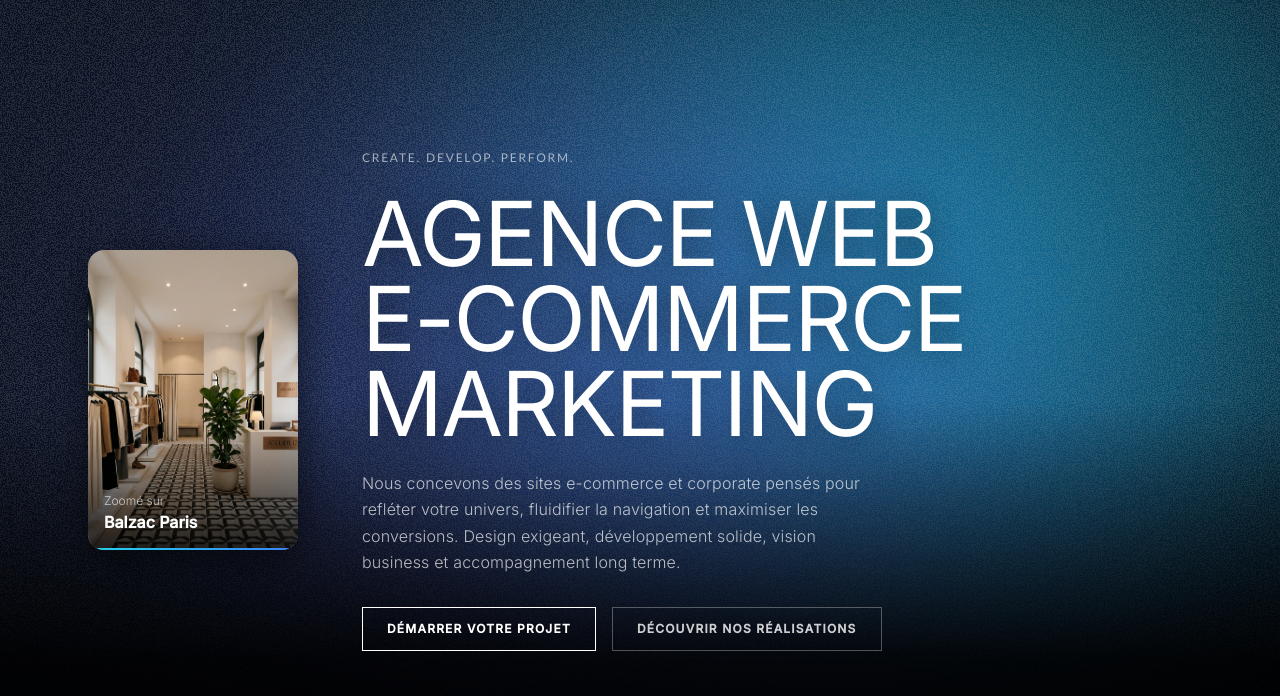
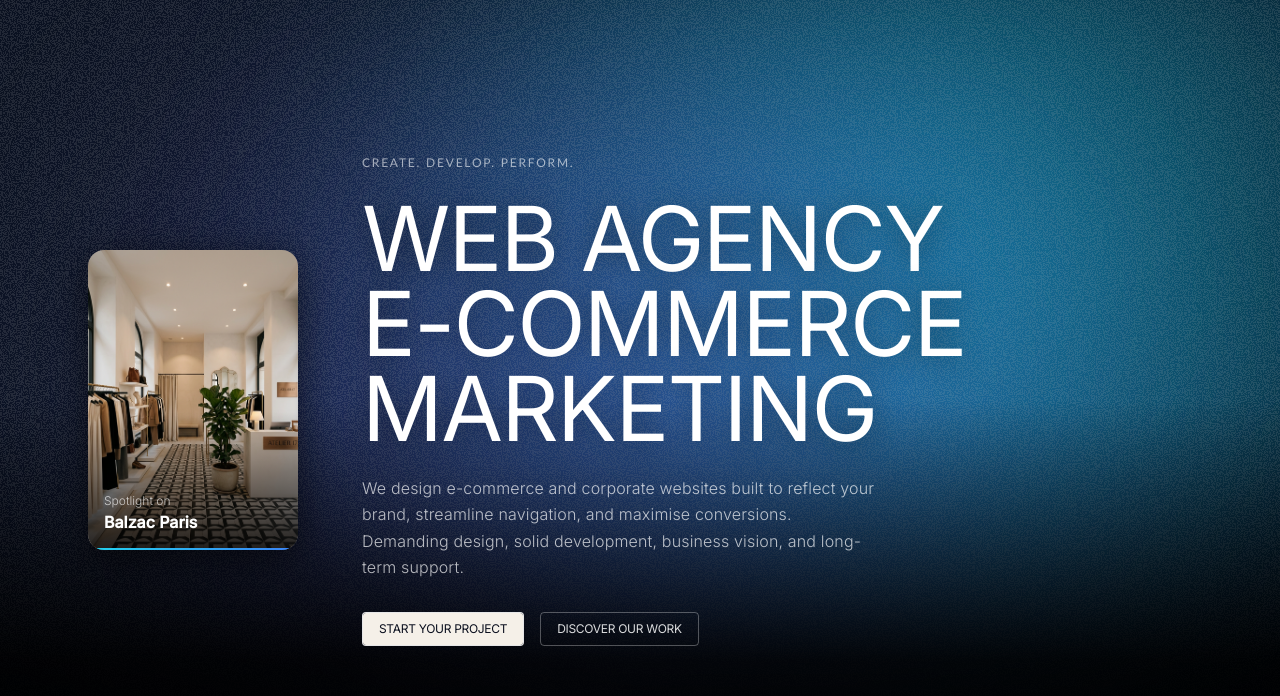
Before and after one commit to artkrasdev/tapilla, a Next.js app: page / in a window 1280 px wide. Shown: the top 696 px of the page. Built offline with nearby package versions, Linux system fonts and the light colour scheme.

Commit message:
Add Hero Section

```diff
--- a/app/layout.tsx
+++ b/app/layout.tsx
@@ -3,7 +3,7 @@ import { Inter, Geist } from "next/font/google";
 import "./globals.css";
 import { cn } from "@/lib/utils";
 
-const geist = Geist({subsets:['latin'],variable:'--font-sans'});
+const geist = Geist({ subsets: ['latin'], variable: '--font-sans' });
 
 const inter = Inter({
   variable: "--font-inter",
@@ -12,7 +12,7 @@ const inter = Inter({
 });
 
 export const metadata: Metadata = {
-  title: "Create Next App",
+  title: "Web Agency",
   description: "Generated by create next app",
 };
 
--- a/components/HeroSection.tsx
+++ b/components/HeroSection.tsx
@@ -3,6 +3,7 @@
 import Image from "next/image";
 import { useEffect, useRef } from "react";
 import gsap from "gsap";
+import { Button } from "@/components/ui/button";
 
 // ── Idle animation parameters ────────────────────────────────────────────────
 // Cyan blob: wider, faster lemniscate
@@ -202,7 +203,7 @@ export default function HeroSection() {
                         priority
                     />
                     <div className="hero-card-overlay">
-                        <span className="hero-card-label">Zoomé sur</span>
+                        <span className="hero-card-label">Spotlight on</span>
                         <span className="hero-card-name">Balzac Paris</span>
                     </div>
                     <div className="hero-card-accent" />
@@ -213,7 +214,7 @@ export default function HeroSection() {
                     <p className="hero-tagline">Create. Develop. Perform.</p>
 
                     <h1 className="hero-heading">
-                        Agence Web
+                        Web Agency
                         <br />
                         E-Commerce
                         <br />
@@ -221,19 +222,18 @@ export default function HeroSection() {
                     </h1>
 
                     <p className="hero-description">
-                        Nous concevons des sites e-commerce et corporate pensés pour
-                        refléter votre univers, fluidifier la navigation et maximiser les
-                        conversions. Design exigeant, développement solide, vision business
-                        et accompagnement long terme.
+                        We design e-commerce and corporate websites built to reflect your
+                        brand, streamline navigation, and maximise conversions. Demanding
+                        design, solid development, business vision, and long-term support.
                     </p>
 
                     <div className="hero-ctas">
-                        <a href="#" className="hero-btn-primary">
-                            Démarrer votre projet
-                        </a>
-                        <a href="#" className="hero-btn-secondary">
-                            Découvrir nos réalisations
-                        </a>
+                        <Button render={<a href="#" />}>
+                            Start your project
+                        </Button>
+                        <Button variant="secondary" render={<a href="#" />}>
+                            Discover our work
+                        </Button>
                     </div>
                 </div>
 
--- a/components/ui/button.tsx
+++ b/components/ui/button.tsx
@@ -6,33 +6,17 @@ import { cva, type VariantProps } from "class-variance-authority"
 import { cn } from "@/lib/utils"
 
 const buttonVariants = cva(
-  "group/button inline-flex shrink-0 items-center justify-center rounded-lg border border-transparent bg-clip-padding text-sm font-medium whitespace-nowrap transition-all outline-none select-none focus-visible:border-ring focus-visible:ring-3 focus-visible:ring-ring/50 disabled:pointer-events-none disabled:opacity-50 aria-invalid:border-destructive aria-invalid:ring-3 aria-invalid:ring-destructive/20 dark:aria-invalid:border-destructive/50 dark:aria-invalid:ring-destructive/40 [&_svg]:pointer-events-none [&_svg]:shrink-0 [&_svg:not([class*='size-'])]:size-4",
+  "group/button inline-flex shrink-0 items-center justify-center rounded-lg border border-transparent bg-clip-padding text-xs whitespace-nowrap transition-all outline-none select-none focus-visible:border-ring focus-visible:ring-3 focus-visible:ring-ring/50 disabled:pointer-events-none disabled:opacity-50 aria-invalid:border-destructive aria-invalid:ring-3 aria-invalid:ring-destructive/20 dark:aria-invalid:border-destructive/50 dark:aria-invalid:ring-destructive/40 [&_svg]:pointer-events-none [&_svg]:shrink-0 [&_svg:not([class*='size-'])]:size-4",
   {
     variants: {
       variant: {
-        default: "bg-primary text-primary-foreground [a]:hover:bg-primary/80",
-        outline:
-          "border-border bg-background hover:bg-muted hover:text-foreground aria-expanded:bg-muted aria-expanded:text-foreground dark:border-input dark:bg-input/30 dark:hover:bg-input/50",
+        default: "rounded-none border border-white/90 bg-[#f5f0e8] text-[#0a0f1e] uppercase tracking-[0.12em] text-xs px-8 py-4 h-auto hover:bg-white hover:bg-[#f5f0e8]/25 hover:text-white transition-colors duration-300",
         secondary:
-          "bg-secondary text-secondary-foreground hover:bg-secondary/80 aria-expanded:bg-secondary aria-expanded:text-secondary-foreground",
-        ghost:
-          "hover:bg-muted hover:text-foreground aria-expanded:bg-muted aria-expanded:text-foreground dark:hover:bg-muted/50",
-        destructive:
-          "bg-destructive/10 text-destructive hover:bg-destructive/20 focus-visible:border-destructive/40 focus-visible:ring-destructive/20 dark:bg-destructive/20 dark:hover:bg-destructive/30 dark:focus-visible:ring-destructive/40",
-        link: "text-primary underline-offset-4 hover:underline",
+          "rounded-none border border-white/30 bg-transparent text-white/85 uppercase tracking-[0.12em] text-xs px-8 py-4 h-auto hover:border-white/70 hover:bg-[#f5f0e8]/25 hover:text-white transition-colors duration-300",
       },
       size: {
         default:
-          "h-8 gap-1.5 px-2.5 has-data-[icon=inline-end]:pr-2 has-data-[icon=inline-start]:pl-2",
-        xs: "h-6 gap-1 rounded-[min(var(--radius-md),10px)] px-2 text-xs in-data-[slot=button-group]:rounded-lg has-data-[icon=inline-end]:pr-1.5 has-data-[icon=inline-start]:pl-1.5 [&_svg:not([class*='size-'])]:size-3",
-        sm: "h-7 gap-1 rounded-[min(var(--radius-md),12px)] px-2.5 text-[0.8rem] in-data-[slot=button-group]:rounded-lg has-data-[icon=inline-end]:pr-1.5 has-data-[icon=inline-start]:pl-1.5 [&_svg:not([class*='size-'])]:size-3.5",
-        lg: "h-9 gap-1.5 px-2.5 has-data-[icon=inline-end]:pr-3 has-data-[icon=inline-start]:pl-3",
-        icon: "size-8",
-        "icon-xs":
-          "size-6 rounded-[min(var(--radius-md),10px)] in-data-[slot=button-group]:rounded-lg [&_svg:not([class*='size-'])]:size-3",
-        "icon-sm":
-          "size-7 rounded-[min(var(--radius-md),12px)] in-data-[slot=button-group]:rounded-lg",
-        "icon-lg": "size-9",
+          "h-8 gap-1.5 tracking-tight rounded px-4 has-data-[icon=inline-end]:pr-2 has-data-[icon=inline-start]:pl-2"
       },
     },
     defaultVariants: {
```
